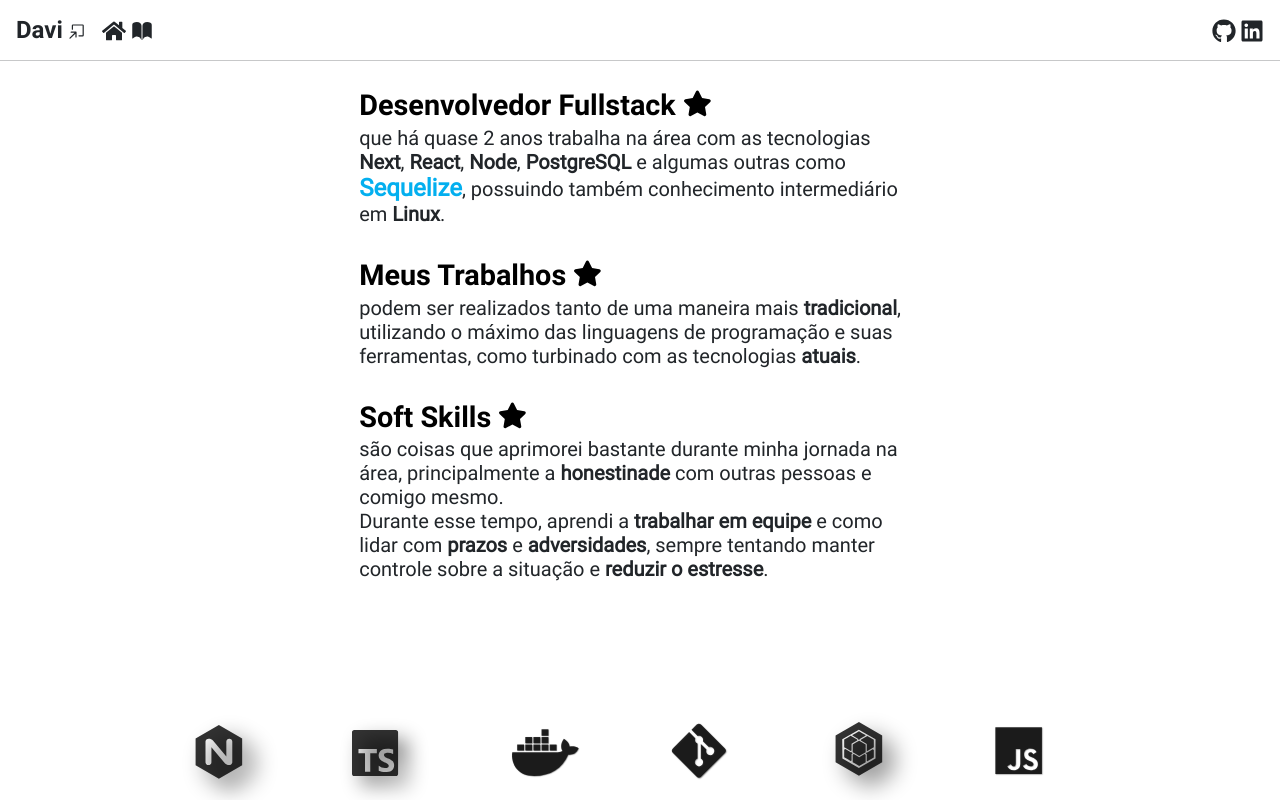
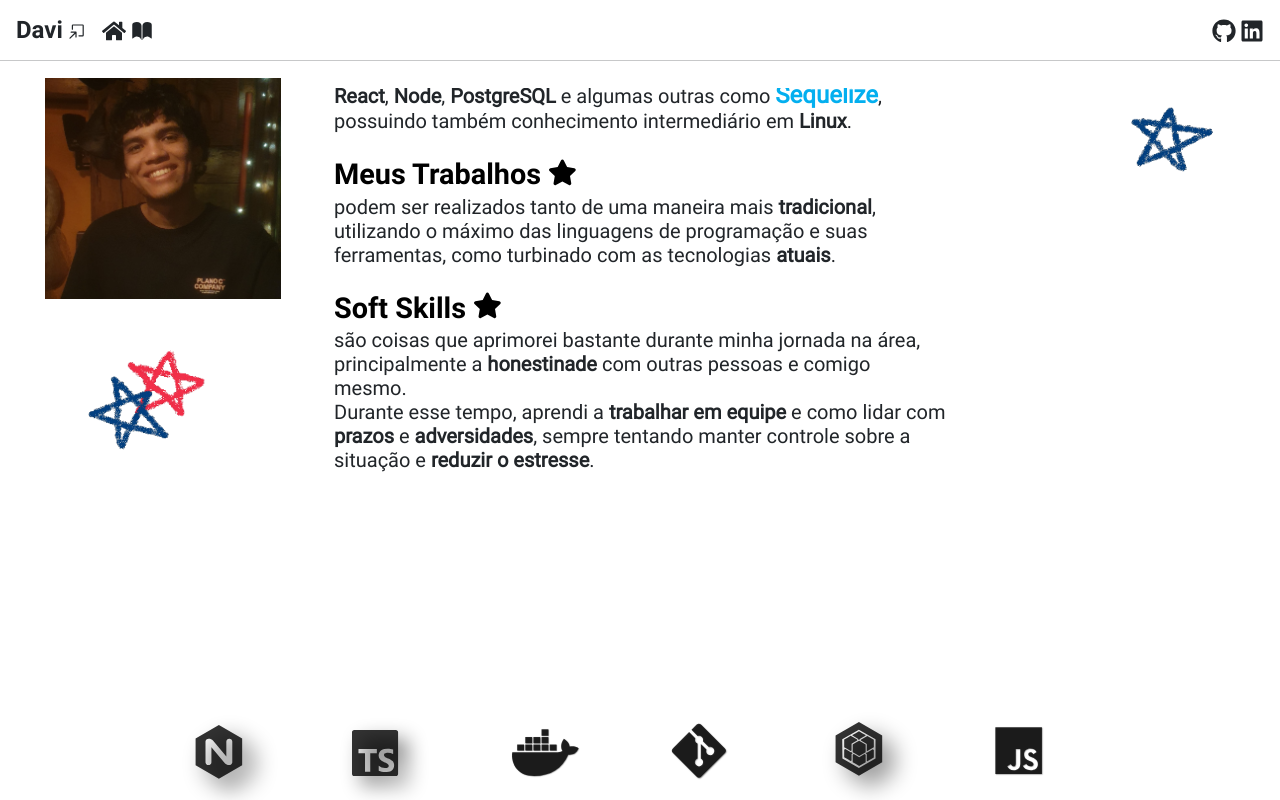
Before and after one commit to lik3as/portfolio, a React (Vite) app: page / in a window 1280 px wide. Built offline with nearby package versions, Linux system fonts and the light colour scheme.

Commit message:
feat: changed root layout to a grid layout
added more images and gifs and fixed topics scrolling

```diff
--- a/src/routes/Root/index.tsx
+++ b/src/routes/Root/index.tsx
@@ -3,6 +3,10 @@ import { FaStar } from "react-icons/fa"
 import StyledRoot, { TechStack } from "./styles";
 import { Link } from "react-router-dom";
 import Canvas from "../../components/Canvas";
+import { Col } from "react-bootstrap";
+import photo from "../../assets/images/selfie.jpeg"
+import star from "../../assets/images/star.gif"
+import redStar from "../../assets/images/red-star.gif"
 
 interface Props {
 
@@ -25,7 +29,38 @@ const Root: FC<Props> = () => {
     <>
       <Canvas />
       <StyledRoot>
-        <div className="align-items-center d-flex flex-column topics">
+        <Col md={3}>
+          <div className="ms-auto me-auto mb-5 photo-container">
+            <img src={photo}/>
+          </div>
+          <div className="ms-auto me-auto mt-2 star-container">
+            <img src={redStar}/>
+            <img src={star} style={{marginTop: "-40px", rotate: "40deg", marginLeft: "-30px"}}/>
+          </div>
+        </Col>
+        <Col md={6} className="topics">
+          <section className="mt-4">
+            <p>
+              <Link to="/#" className="clickable topic">
+                <span>Soft Skills <FaStar className="mb-2" /></span>
+              </Link>
+              são coisas que aprimorei bastante durante minha jornada na área, principalmente a <b>honestinade</b> com outras
+              pessoas e comigo mesmo. <br />
+              Durante esse tempo, aprendi a <b>trabalhar em equipe</b> e como lidar com <b>prazos</b> e <b>adversidades</b>, sempre
+              tentando manter controle sobre a situação e <b>reduzir o estresse</b>.
+            </p>
+          </section>
+
+          <section className="mt-4">
+            <p>
+              <Link to="/projects" className="clickable topic">
+                <span>Meus Trabalhos <FaStar className="mb-2" /></span>
+              </Link>
+              podem ser realizados tanto de uma maneira mais <b>tradicional</b>, utilizando o máximo das linguagens de programação e suas ferramentas,
+              como turbinado com as tecnologias <b>atuais</b>.
+            </p>
+          </section>
+
           <section>
             <p>
               <Link to="/#" className="clickable topic">
@@ -40,29 +75,12 @@ const Root: FC<Props> = () => {
               .
             </p>
           </section>
-
-          <section className="mt-3">
-            <p>
-              <Link to="/projects" className="clickable topic">
-                <span>Meus Trabalhos <FaStar className="mb-2" /></span>
-              </Link>
-              podem ser realizados tanto de uma maneira mais <b>tradicional</b>, utilizando o máximo das linguagens de programação e suas ferramentas,
-              como turbinado com as tecnologias <b>atuais</b>.
-            </p>
-          </section>
-
-          <section className="mt-3">
-            <p>
-              <Link to="/#" className="clickable topic">
-                <span>Soft Skills <FaStar className="mb-2" /></span>
-              </Link>
-              são coisas que aprimorei bastante durante minha jornada na área, principalmente a <b>honestinade</b> com outras
-              pessoas e comigo mesmo. <br/>
-              Durante esse tempo, aprendi a <b>trabalhar em equipe</b> e como lidar com <b>prazos</b> e <b>adversidades</b>, sempre
-              tentando manter controle sobre a situação e <b>reduzir o estresse</b>.
-            </p>
-          </section>
-        </div>
+        </Col>
+        <Col md={3}>
+          <div className="ms-auto me-5 mt-4 star-container">
+            <img src={star}/>
+          </div>
+        </Col>
       </StyledRoot>
     </>
   )
--- a/src/routes/Root/styles.ts
+++ b/src/routes/Root/styles.ts
@@ -1,16 +1,46 @@
 import styled from "styled-components";
+import { Row } from "react-bootstrap"
 
-export default styled.div`
+export default styled(Row)`
+  & .photo-container {
+    max-width: 80%;
+  }
+
+  & .photo-container img {
+    max-width: 100%;
+    object-fit: contain;
+  }
+
+  & .star-container {
+    max-width: 30%;
+  }
+
+  & .star-container img {
+    max-width: 100%;
+    object-fit: contain;
+  }
+
+  & .topics {
     margin-top: 10px;
     display: flex;
-  flex-direction: column;
+    flex-direction: column-reverse;
     justify-content: center;
     align-items: center;
     z-index: 1;
+    overflow-y: scroll;
+    max-height: 70vh;
 
     & section {
       z-index: 2;
       font: 1rem "Roboto";
+    }
+
+    & section p {
+      margin: 0 auto;
+    }
+
+    & section:nth-of-type(1) {
+      margin-bottom: 40%;
     }
 
     & p {
@@ -20,17 +50,6 @@ export default styled.div`
     & span,h3 {
       display: block;
       font: 1.8rem "Roboto Bold";
-  }
-
-  & section {
-    width: 45%;
-  }
-
-  @media screen and (width <= 765px) {
-    & section {
-      width: 65%;
-    }
-
     }
 
     & .topic {
@@ -52,10 +71,27 @@ export default styled.div`
       cursor: auto;
     }
 
+  }
+
+  @media screen and (width <= 765px) {
+
     & .topics {
-    max-height: 70vh;
-    overflow-y: scroll;
+      max-height: 100vh;
+      overflow: hidden;
     }
+
+    & .star-container {
+      display: none;
+    }
+  }
+
+  @media screen and (height <= 632px and width >= 768px) {
+    & .topics section:last-of-type {
+      margin-top: 20%;
+    }
+  }
+}
+
 `;
 
 export const TechStack = styled.b`
```
Lines whose indentation alone changed are shown as unchanged.
